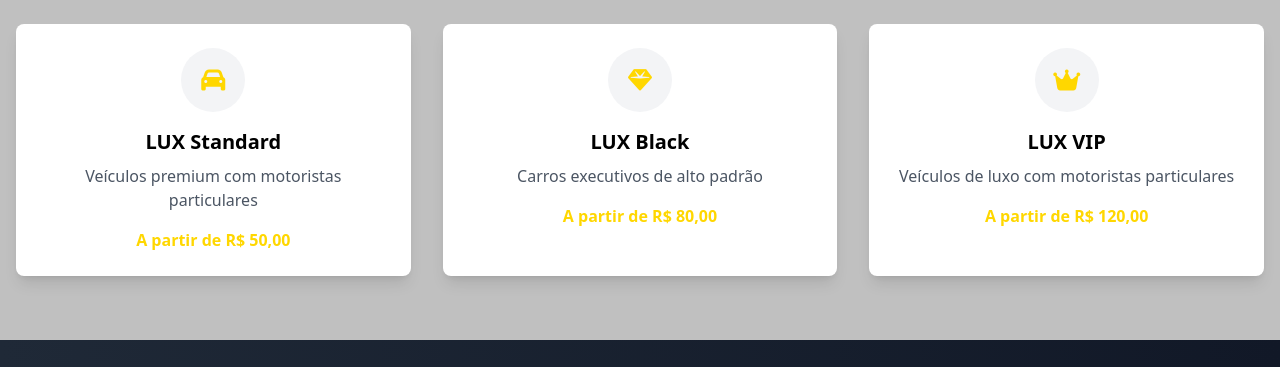
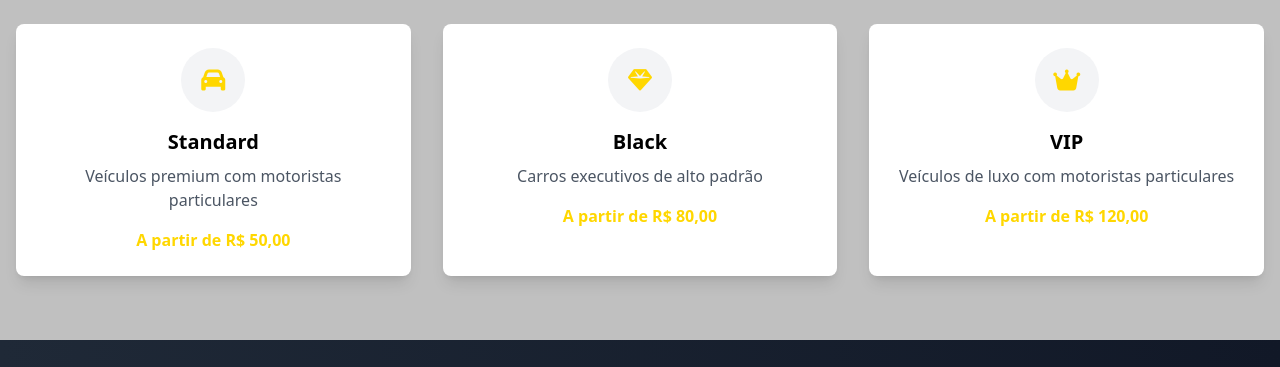
Before and after one commit to guilherme098775/Blitz_one, a plain HTML site: page index.html in a window 1280 px wide. Shown: the part 730-1097 px from the top of the page. Drawn offline with nearby package versions, Linux system fonts and the light colour scheme.

Commit message:
alteração textos

```diff
--- a/index.html
+++ b/index.html
@@ -87,7 +87,7 @@
                     <div class="bg-gray-100 w-16 h-16 rounded-full flex items-center justify-center mx-auto mb-4">
                         <i class="fas fa-car text-2xl text-gold"></i>
                     </div>
-                    <h3 class="text-xl font-bold mb-2">LUX Standard</h3>
+                    <h3 class="text-xl font-bold mb-2">Standard</h3>
                     <p class="text-gray-600">Veículos premium com motoristas particulares</p>
                     <div class="mt-4 text-gold font-bold">A partir de R$ 50,00</div>
                 </div>
@@ -97,7 +97,7 @@
                     <div class="bg-gray-100 w-16 h-16 rounded-full flex items-center justify-center mx-auto mb-4">
                         <i class="fas fa-gem text-2xl text-gold"></i>
                     </div>
-                    <h3 class="text-xl font-bold mb-2">LUX Black</h3>
+                    <h3 class="text-xl font-bold mb-2">Black</h3>
                     <p class="text-gray-600">Carros executivos de alto padrão</p>
                     <div class="mt-4 text-gold font-bold">A partir de R$ 80,00</div>
                 </div>
@@ -107,7 +107,7 @@
                     <div class="bg-gray-100 w-16 h-16 rounded-full flex items-center justify-center mx-auto mb-4">
                         <i class="fas fa-crown text-2xl text-gold"></i>
                     </div>
-                    <h3 class="text-xl font-bold mb-2">LUX VIP</h3>
+                    <h3 class="text-xl font-bold mb-2">VIP</h3>
                     <p class="text-gray-600">Veículos de luxo com motoristas particulares</p>
                     <div class="mt-4 text-gold font-bold">A partir de R$ 120,00</div>
                 </div>
```
